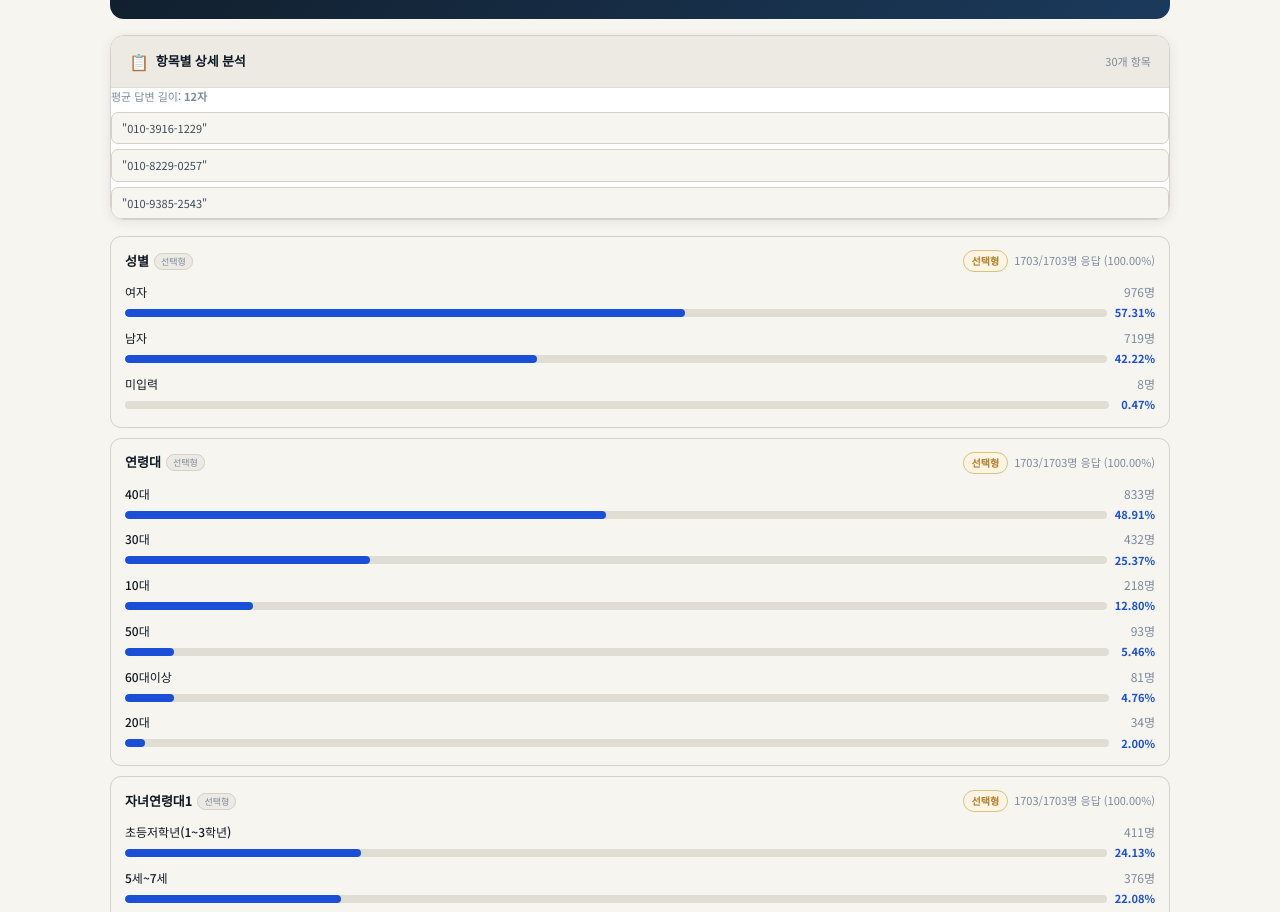
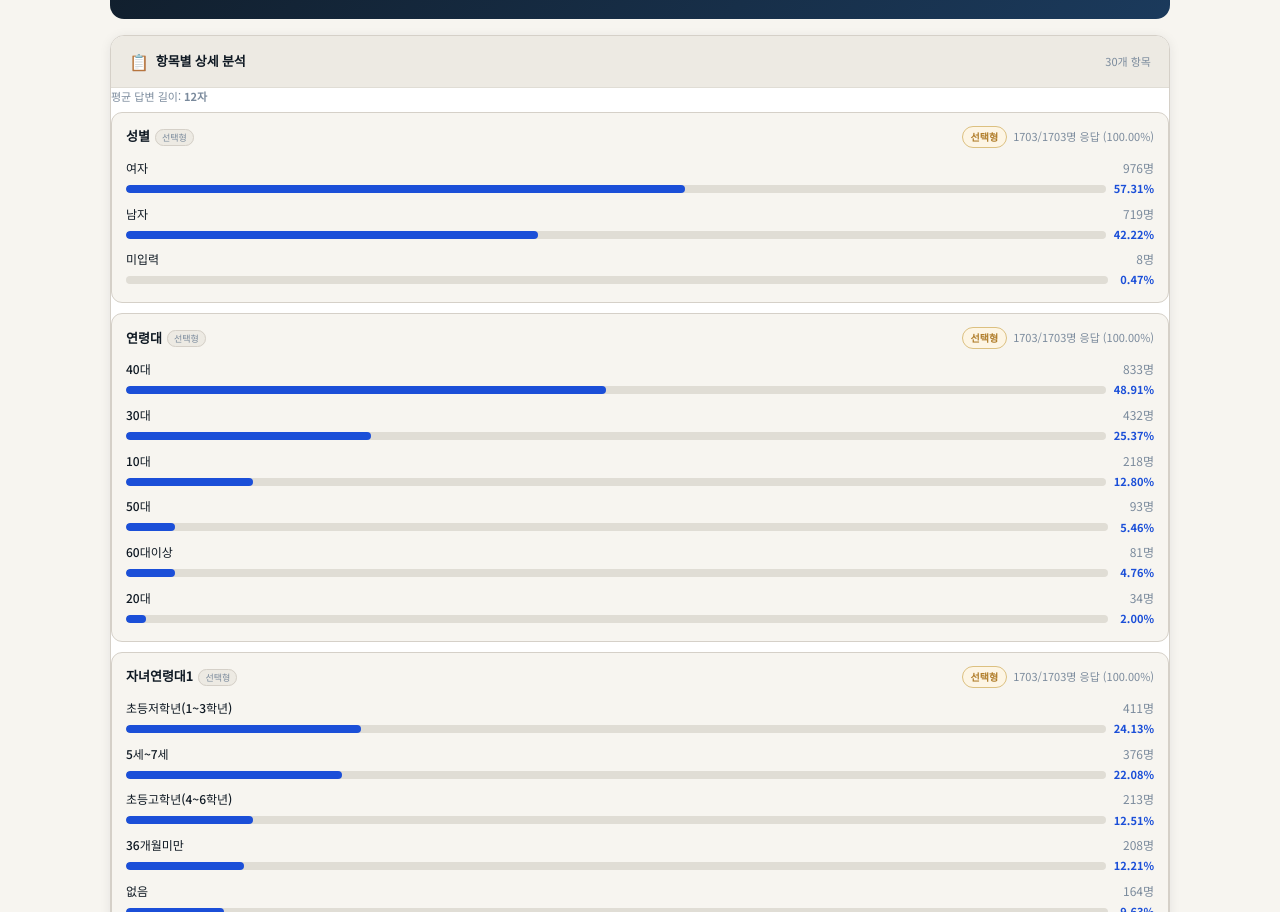
Before and after one commit to playdoci/survey-analyzer, a plain HTML site: page index.html in a window 1280 px wide. Shown: the part 844-1756 px from the top of the page. Drawn offline with nearby package versions, Linux system fonts and the light colour scheme.

Commit message:
Update index.html

```diff
--- a/index.html
+++ b/index.html
@@ -183,8 +183,7 @@ tr:hover td{background:var(--paper)}
         <div style="font-size:11px;color:var(--ink3)" id="colCount">30개 항목</div>
       </div>
      <div style="font-size:11px;color:var(--ink3);margin-bottom:6px">평균 답변 길이: <strong>12자</strong></div>
-      <div style="display:flex;flex-direction:column;gap:5px"><div style="background:var(--paper);border:1px solid var(--border);border-radius:7px;padding:7px 10px;font-size:11px;color:var(--ink2);line-height:1.5">"010-3916-1229"</div><div style="background:var(--paper);border:1px solid var(--border);border-radius:7px;padding:7px 10px;font-size:11px;color:var(--ink2);line-height:1.5">"010-8229-0257"</div><div style="background:var(--paper);border:1px solid var(--border);border-radius:7px;padding:7px 10px;font-size:11px;color:var(--ink2);line-height:1.5">"010-9385-2543"</div></div>
-    </div><div style="background:var(--paper);border:1px solid var(--border);border-radius:11px;padding:13px 14px;margin-bottom:10px">
+     <div style="background:var(--paper);border:1px solid var(--border);border-radius:11px;padding:13px 14px;margin-bottom:10px">
       <div style="display:flex;justify-content:space-between;align-items:center;margin-bottom:10px;flex-wrap:wrap;gap:6px">
         <div style="font-size:13px;font-weight:700;color:var(--ink)">성별<span class="col-type-badge">선택형</span></div>
         <div style="display:flex;gap:6px;align-items:center">
```
